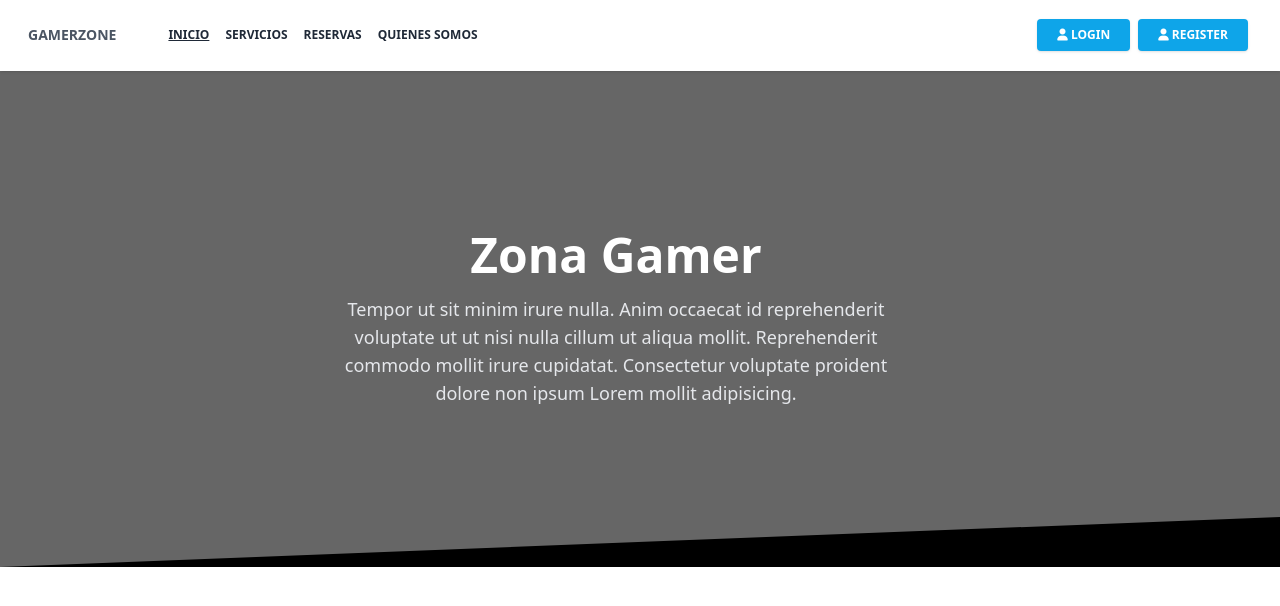
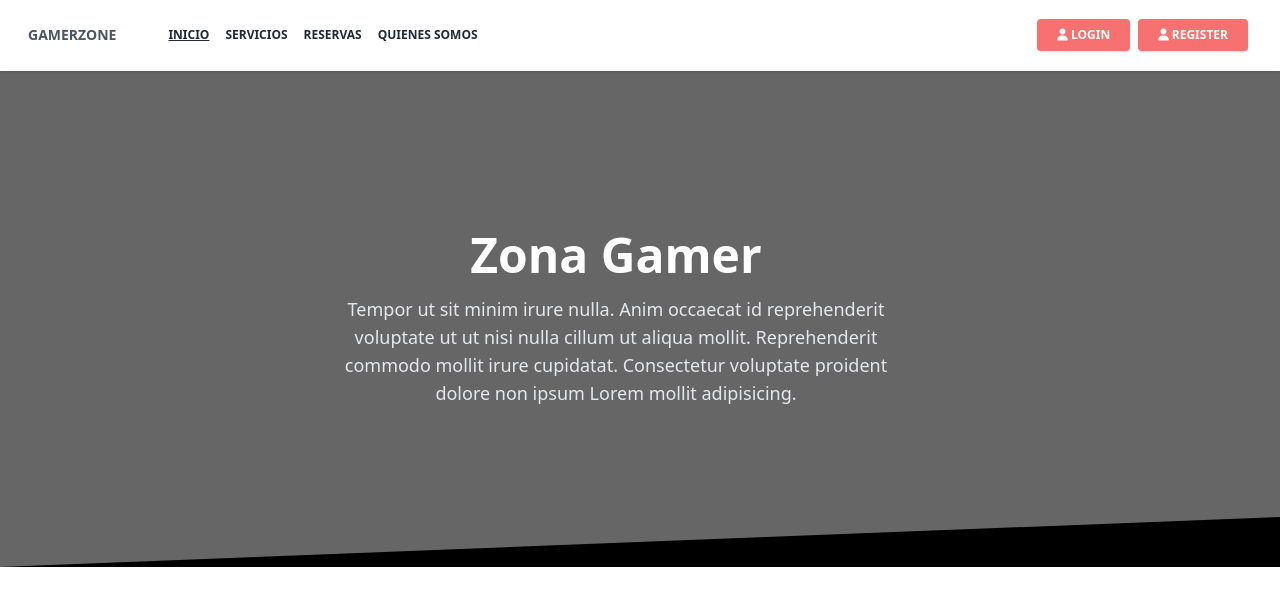
Before and after one commit to AstridCely/proyecto-trabajo-de-campo-frontend, a React (Vite) app: page / in a window 1280 px wide. Shown: the top 606 px of the page. Built offline with nearby package versions, Linux system fonts and the light colour scheme.

Commit message:
se modifico el color de los botones

```diff
--- a/src/components/NavBar.jsx
+++ b/src/components/NavBar.jsx
@@ -85,13 +85,13 @@ export const NavBar = (props) => {
 
               <li className="flex items-center">
                 <button
-                  className="bg-sky-500 text-white active:bg-sky-600 text-xs font-bold uppercase px-5 py-2 rounded shadow hover:shadow-lg outline-none focus:outline-none lg:mr-1 lg:mb-0 ml-3 mb-3 ease-linear transition-all duration-150"
+                  className="bg-red-400 text-white active:bg-red-600 text-xs font-bold uppercase px-5 py-2 rounded shadow hover:shadow-lg outline-none focus:outline-none lg:mr-1 lg:mb-0 ml-3 mb-3 ease-linear transition-all duration-150"
                   type="button"
                 >
                   <i className="fas fa-user"></i> Login
                 </button>
                 <button
-                  className="bg-sky-500 text-white active:bg-sky-600 text-xs font-bold uppercase px-5 py-2 rounded shadow hover:shadow-lg outline-none focus:outline-none lg:mr-1 lg:mb-0 ml-1 mb-3 ease-linear transition-all duration-150"
+                  className="bg-red-400 text-white active:bg-red-600 text-xs font-bold uppercase px-5 py-2 rounded shadow hover:shadow-lg outline-none focus:outline-none lg:mr-1 lg:mb-0 ml-1 mb-3 ease-linear transition-all duration-150"
                   type="button"
                 >
                   <i className="fas fa-user"></i> Register
```
